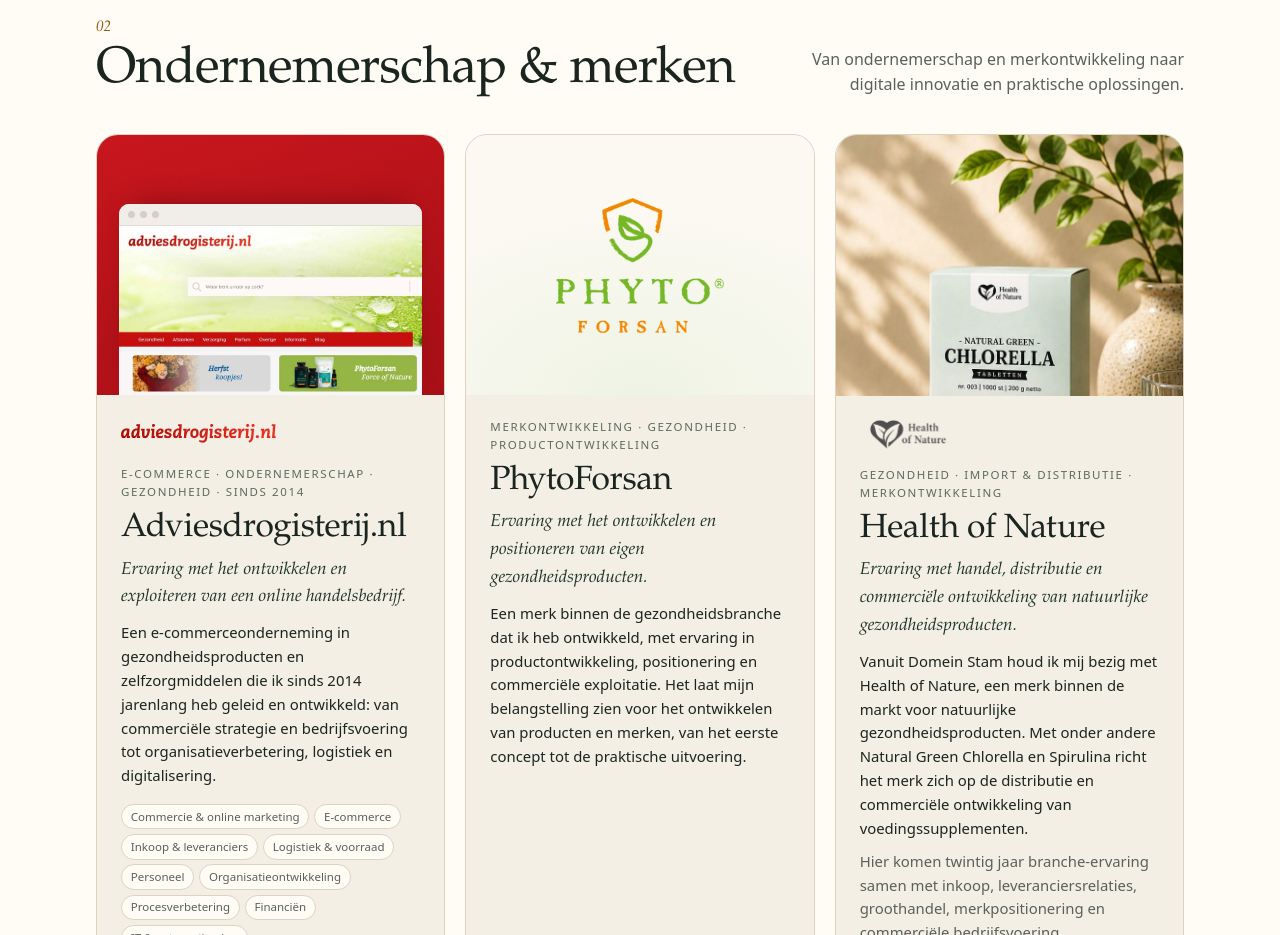
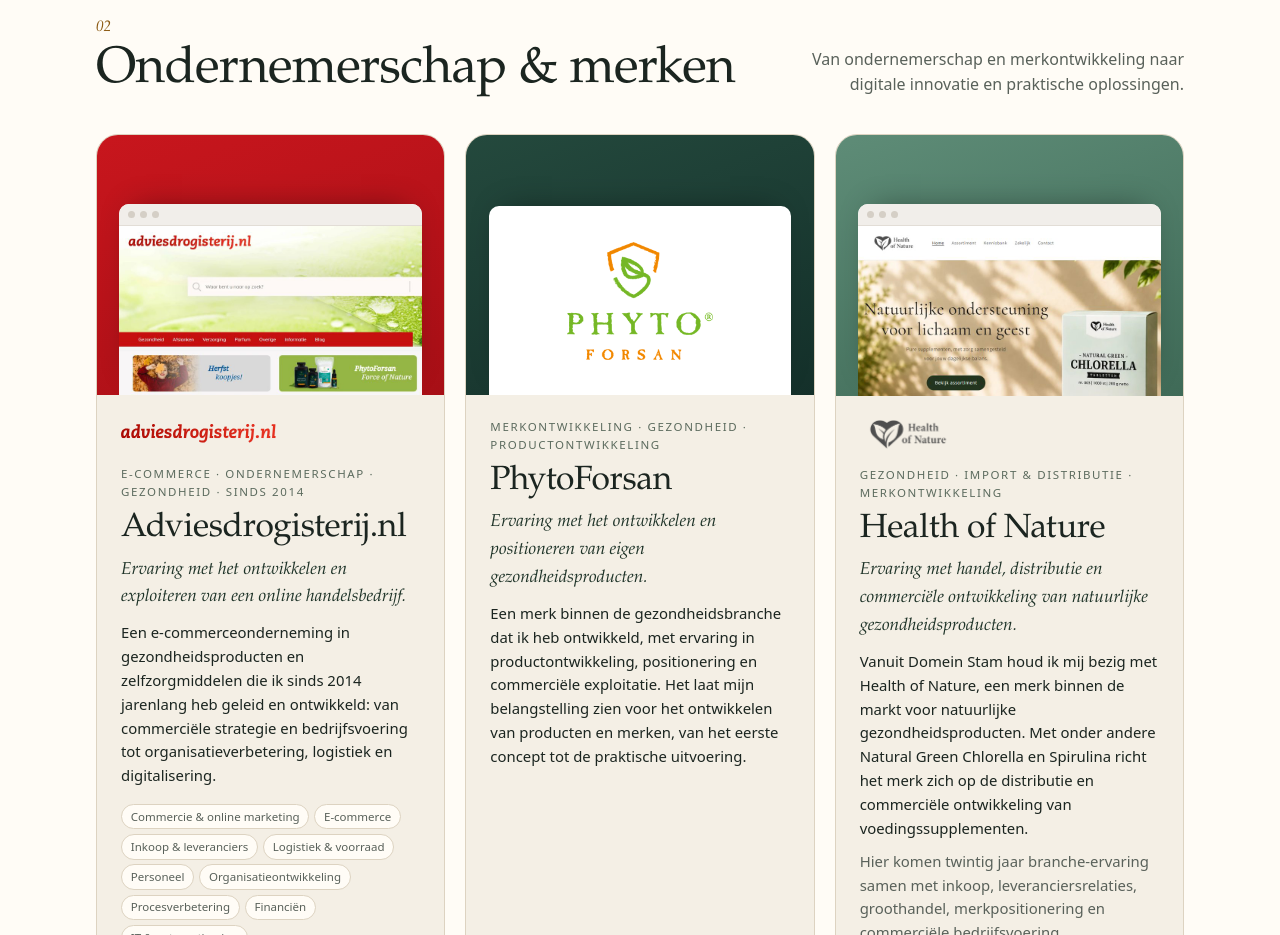
Before and after one commit to domeinstam/domeinstam.github.io, a plain HTML site: page index.html in a window 1280 px wide. Shown: the part 2420-3355 px from the top of the page. Drawn offline with Linux system fonts and the light colour scheme.

Commit message:
Merkkaarten gelijkgetrokken: gekleurd vlak met wit venster (webshop, PhytoForsan, Health of Nature)
Co-Authored-By: Claude Opus 5.5 <noreply@anthropic.com>

```diff
--- a/index.html
+++ b/index.html
@@ -188,6 +188,10 @@ a{color:inherit}
 .browser-bar i{width:7px;height:7px;border-radius:50%;background:#D5CFC6}
 .browser img{display:block;width:100%;height:auto}
 .brand-card:hover .browser{transform:translateY(-4px)}
+.panel-hon{background:linear-gradient(160deg,#5E8C77 0%,#3F6A57 100%)}
+.panel-pf{background:linear-gradient(160deg,#24493D 0%,#14302A 100%)}
+.browser-logo{aspect-ratio:800/500;display:grid;place-items:center}
+.browser-logo img{width:auto;height:62%;max-width:70%;object-fit:contain}
 .b-mark{display:block;height:2rem;width:auto;max-width:9rem;object-fit:contain;object-position:left center;margin:0 0 1rem}
 .b-mark-tall{height:3.4rem;margin-bottom:.9rem}
 .b-mark-wide{height:1.15rem;max-width:11rem;margin-top:.4rem;margin-bottom:1.4rem}
@@ -397,7 +401,7 @@ footer p{margin:0}
         </li>
         <li class="reveal">
           <article class="brand-card" aria-labelledby="h-pf">
-            <div class="b-visual pf-visual"><img src="img/phytoforsan-logo.png" width="480" height="386" loading="lazy" decoding="async" alt="Logo PhytoForsan"></div>
+            <div class="b-visual ad-panel panel-pf"><figure class="browser browser-logo"><img src="img/phytoforsan-logo.png" width="480" height="386" loading="lazy" decoding="async" alt="Logo PhytoForsan"></figure></div>
             <div class="b-body">
               <p class="v-tags">Merkontwikkeling · Gezondheid · Productontwikkeling</p>
               <h3 id="h-pf" class="v-name">PhytoForsan</h3>
@@ -408,7 +412,7 @@ footer p{margin:0}
         </li>
         <li class="reveal">
           <article class="brand-card" aria-labelledby="h-hon">
-            <div class="b-visual shot-site"><img src="img/hon-chlorella.jpg" width="720" height="540" loading="lazy" decoding="async" alt="Verpakking van Natural Green Chlorella van Health of Nature naast een plant."></div>
+            <div class="b-visual ad-panel panel-hon"><figure class="browser"><span class="browser-bar" aria-hidden="true"><i></i><i></i><i></i></span><img src="img/hon-webshop.jpg" width="800" height="448" loading="lazy" decoding="async" alt="Bovenkant van de webshop healthofnature.nl met menu en Natural Green Chlorella."></figure></div>
             <div class="b-body">
               <img class="b-mark" src="img/hon-logo.png" width="400" height="129" loading="lazy" decoding="async" alt="Logo Health of Nature">
               <p class="v-tags">Gezondheid · Import &amp; distributie · Merkontwikkeling</p>
```
Also changed, not shown: img/hon-chlorella.jpg (deleted), img/hon-webshop.jpg (added).
